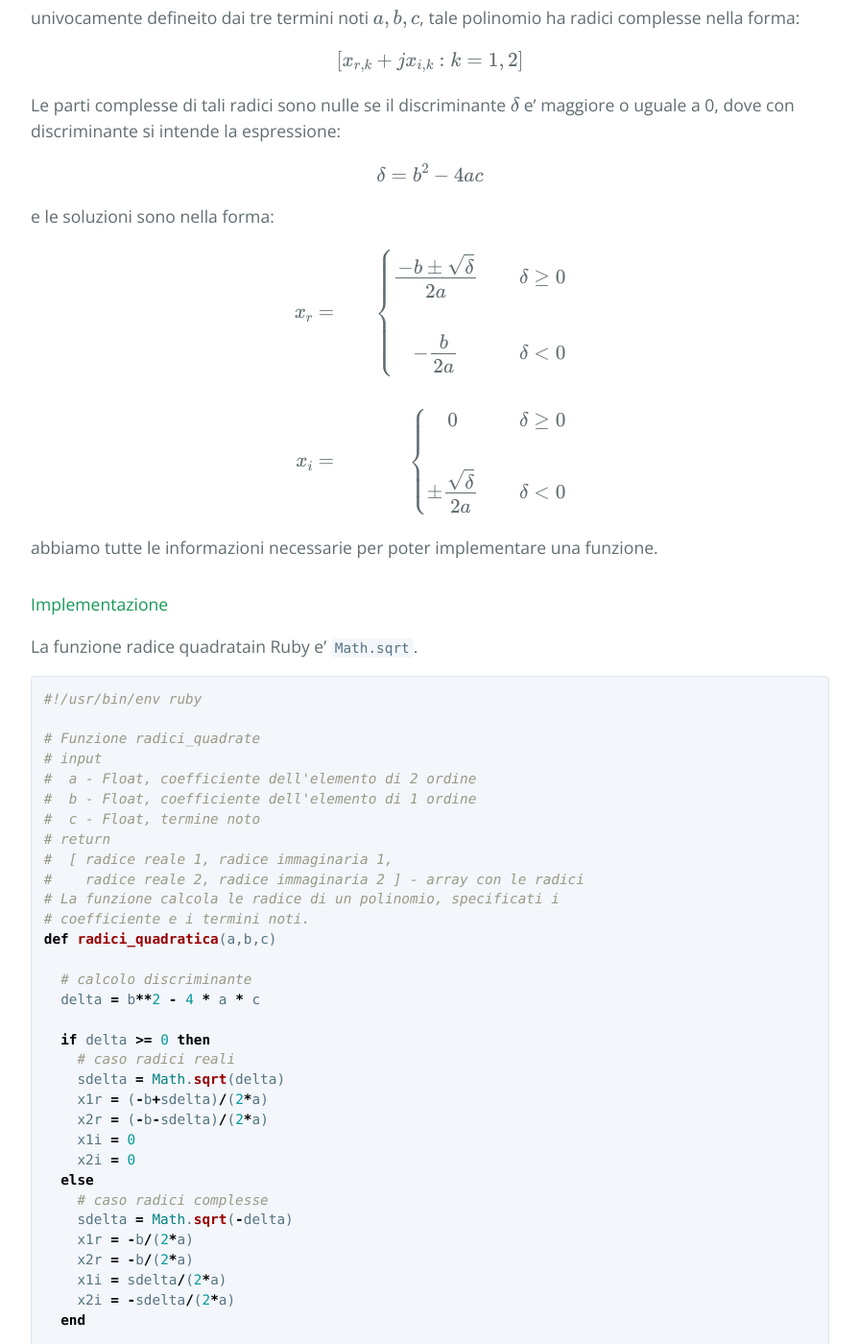
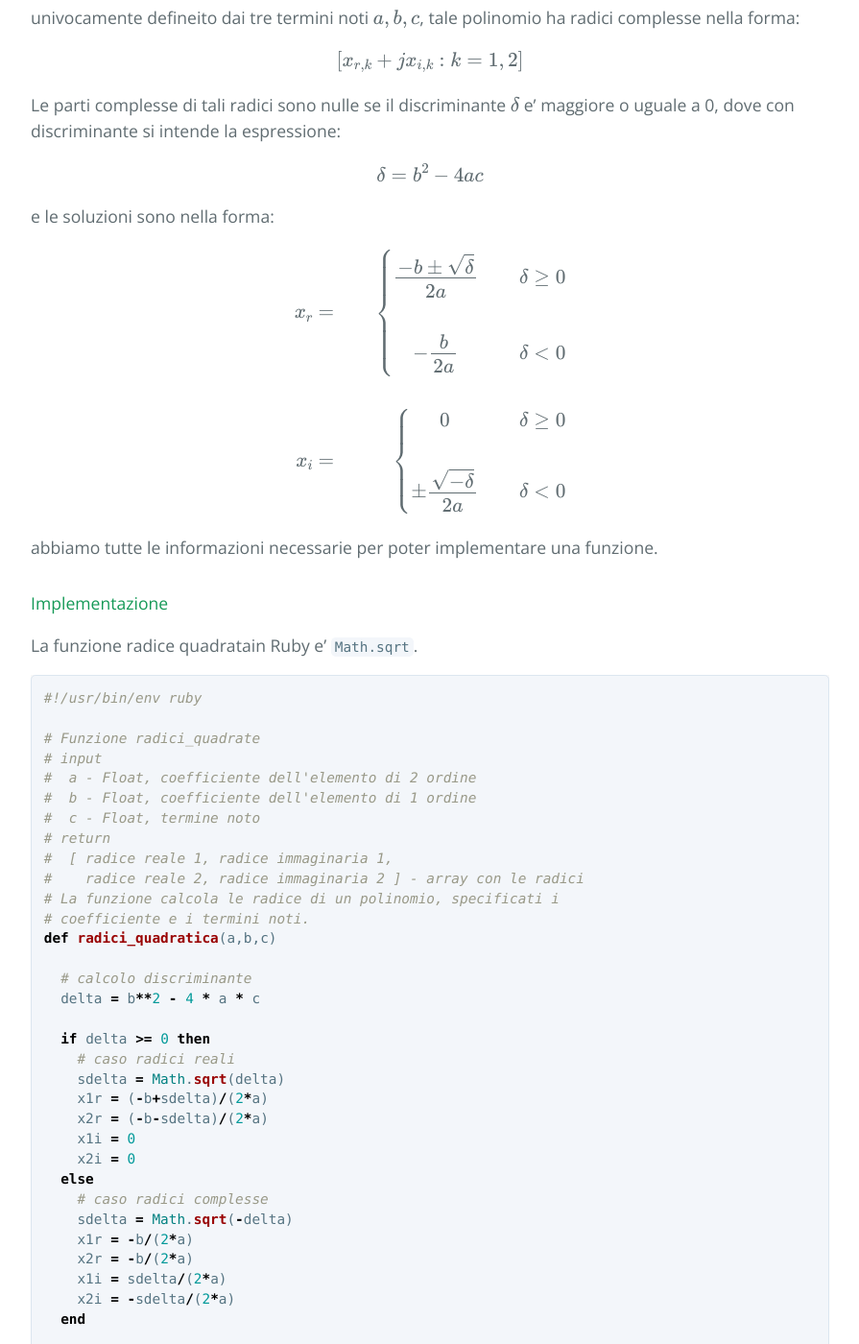
Before and after one commit to MatteoRagni/ncalc, a Jekyll site: the page built from _posts/2015-02-17-gli-operatori.markdown, in a window 1280 px wide and 1400 px high, scrolled down 6333 px. Shown: the whole window at 96% size, without its empty margins (192-1087 px from the left). Built offline with Jekyll 4.4.1, drawn with Linux system fonts in a browser that asks for light colours; formulas are drawn with MathJax 3.

Commit message:
little error and justification

```diff
--- a/_posts/2015-02-17-gli-operatori.markdown
+++ b/_posts/2015-02-17-gli-operatori.markdown
@@ -202,7 +202,7 @@ x_{r} &= & \left\{ \begin{matrix}
 x_{i} &= & \left\{ \begin{matrix}
  0 &\quad \delta \geq 0\\
  \\
- \pm\dfrac{\sqrt{\delta}}{2a} &\quad \delta < 0
+ \pm\dfrac{\sqrt{-\delta}}{2a} &\quad \delta < 0
 \end{matrix} \right.
 \end{align}
 $$
--- a/css/cayman.css
+++ b/css/cayman.css
@@ -161,7 +161,7 @@ a:hover { text-decoration: underline; }
 @media screen and (max-width: 42em) { .main-content { padding: 2rem 1rem; font-size: 1rem; } }
 .main-content img { max-width: 100%; }
 .main-content h1, .main-content h2, .main-content h3, .main-content h4, .main-content h5, .main-content h6 { margin-top: 2rem; margin-bottom: 1rem; font-weight: normal; color: #159957; }
-.main-content p { margin-bottom: 1em; }
+.main-content p { margin-bottom: 1em; text-align: justified; }
 .main-content code { padding: 2px 4px; font-family: Consolas, "Liberation Mono", Menlo, Courier, monospace; font-size: 0.9rem; color: #567482; background-color: #f3f6fa; border-radius: 0.3rem; }
 .main-content pre { padding: 0.8rem; margin-top: 0; margin-bottom: 1rem; font: 1rem Consolas, "Liberation Mono", Menlo, Courier, monospace; color: #567482; word-wrap: normal; background-color: #f3f6fa; border: solid 1px #dce6f0; border-radius: 0.3rem; }
 .main-content pre > code { padding: 0; margin: 0; font-size: 0.9rem; color: #567482; word-break: normal; white-space: pre; background: transparent; border: 0; }
```
